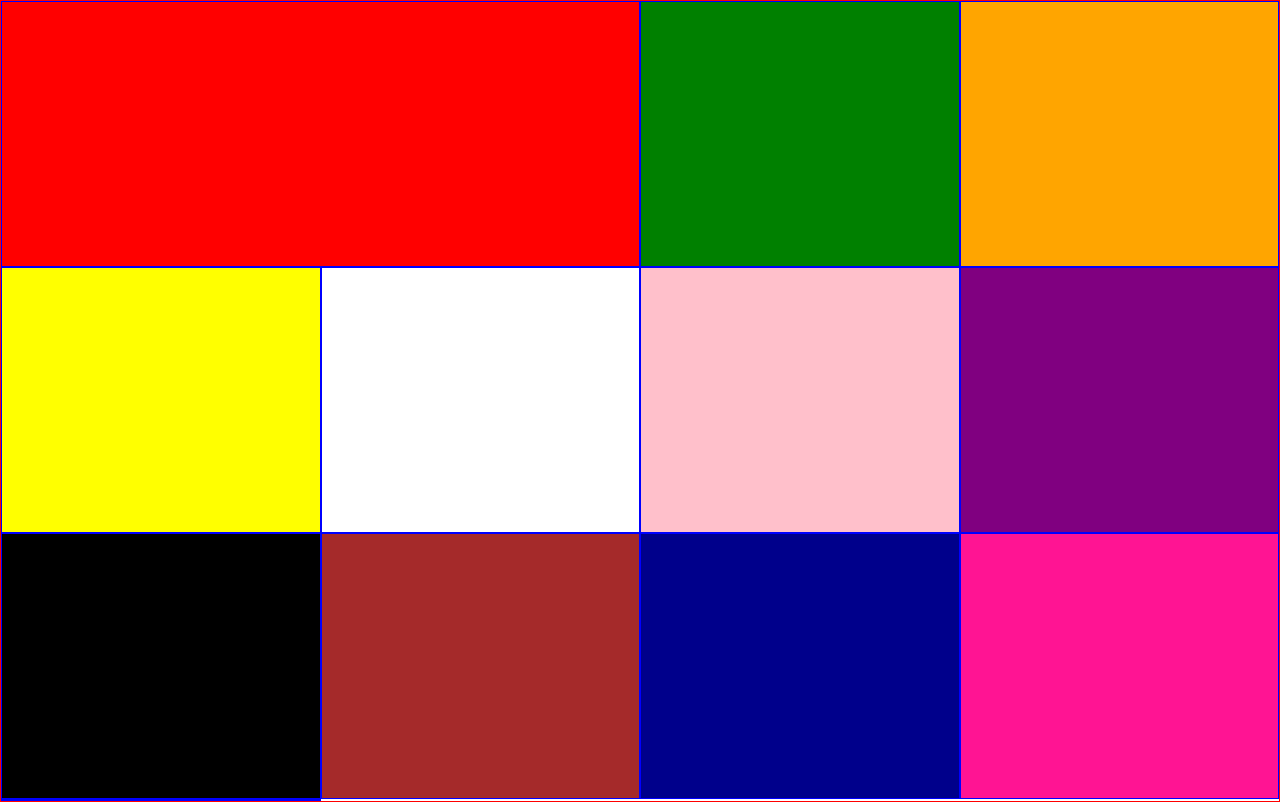
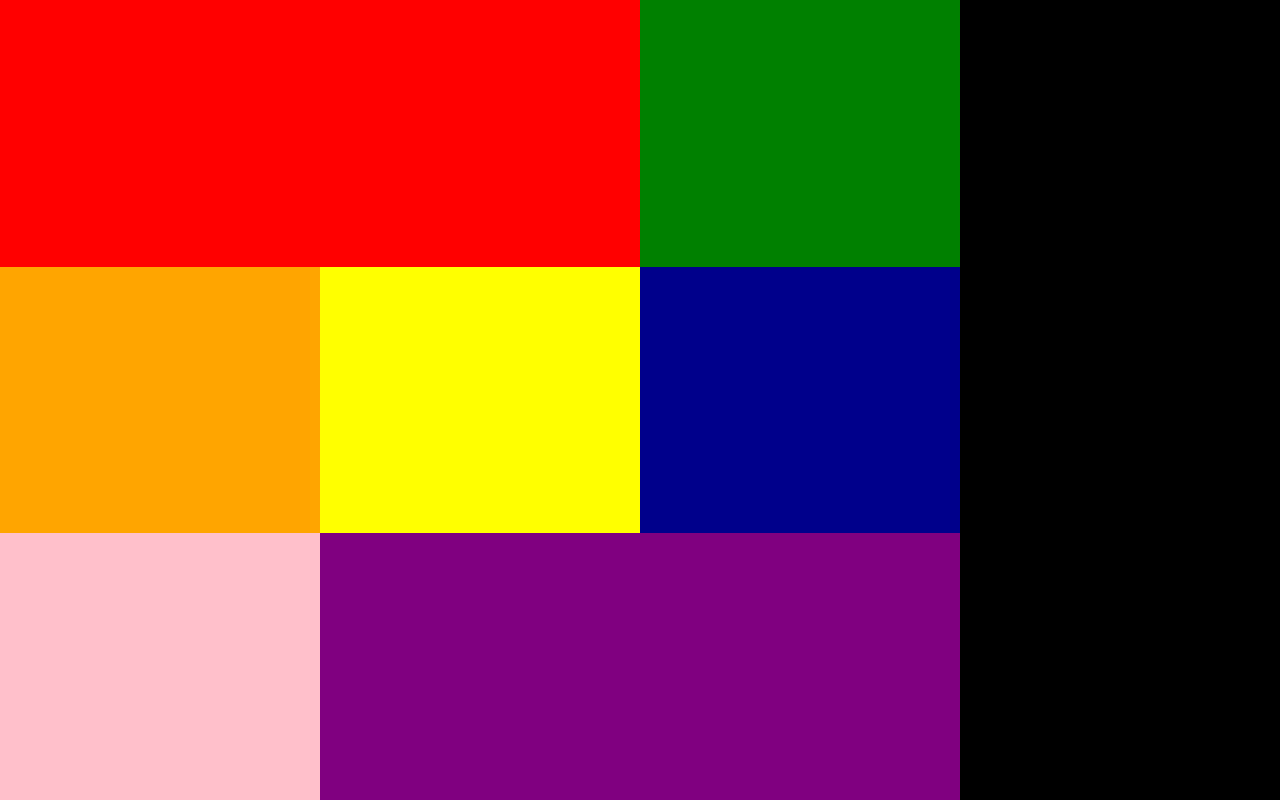
Before and after one commit to NeranjayaDilshan/CSS-Assigments, a plain HTML site: page Assigment_05/index.html in a window 1280 px wide. Drawn offline with Linux system fonts and the light colour scheme.

Commit message:
Add All Styles

```diff
--- a/Assigment_05/index.html
+++ b/Assigment_05/index.html
@@ -6,16 +6,10 @@
     <link rel="stylesheet" href="assests/normalize.css">
     <style>
         section {
-            /*width: 500px;*/
             height: 100vh;
-            border: 1px solid red;
             display: grid;
             grid-template-rows: repeat(3, 4fr);
             grid-template-columns: repeat(4, 3fr);
-        }
-
-        section > div {
-            border: 1px solid blue;
         }
 
         section > div:nth-child(1) {
@@ -23,7 +17,12 @@
         }
 
         section > div:nth-child(3) {
-            grid-row: 3/3;
+            grid-row: 1/4;
+            grid-column: 4/4;
+        }
+
+        section > div:nth-child(8) {
+            grid-column: 2/4;
         }
 
     </style>
@@ -35,13 +34,10 @@
     <div style="background: black"></div>
     <div style="background: orange"></div>
     <div style="background: yellow"></div>
-    <div style="background: white"></div>
+    <div style="background: darkblue"></div>
     <div style="background: pink"></div>
     <div style="background: purple"></div>
     <div style="background: brown"></div>
-    <div style="background: darkblue"></div>
-    <div style="background: deeppink"></div>
-    <div style="background: rebeccapurple"></div>
 
 </section>
 </body>
```
